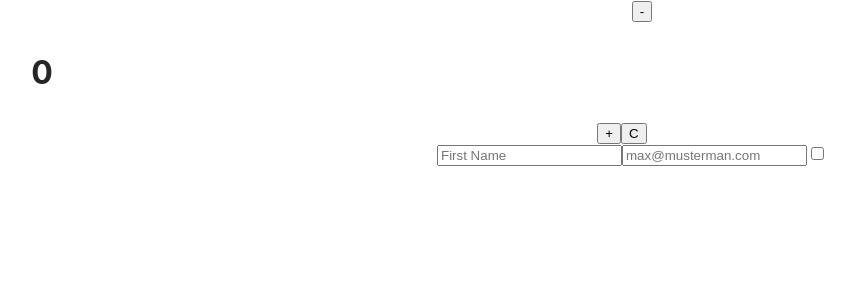
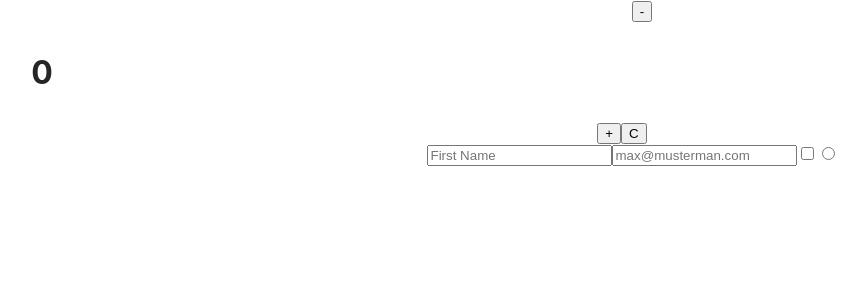
Before and after one commit to ocavli/meme-generator, a React (Create React App) app: page / in a window 1280 px wide. Shown: the top 300 px of the page, without its empty margins (8-874 px from the left). Built offline with nearby package versions, Linux system fonts and the light colour scheme.

Commit message:
last lesson

```diff
--- a/src/components/Form.js
+++ b/src/components/Form.js
@@ -5,6 +5,8 @@ function Form() {
     const [firstName, setFirstName] = React.useState("");
     const [email, setEmail] = React.useState("");
     const [isComputer, setIsComputer] = React.useState(false);
+    const [status, setStatus] = React.useState("");
+
 
     function handleFirstName(event) {
         setFirstName(event.target.value)
@@ -16,6 +18,14 @@ function Form() {
 
     function handleCheckbox(event) {
         setIsComputer(event.target.checked)
+    }
+
+    function handleCheckbox(event) {
+        setIsComputer(event.target.checked)
+    }
+
+    function handleRadio(event) {
+        setStatus(event.target.value)
     }
 
 
@@ -43,6 +53,16 @@ function Form() {
                 onChange={handleCheckbox}
 
             />
+
+            <input
+                type="radio"
+                value="full time"
+                name="fulltime"
+                checked={status}
+                onChange={handleRadio}
+
+            />
+
         </form>
     )
 }
```
